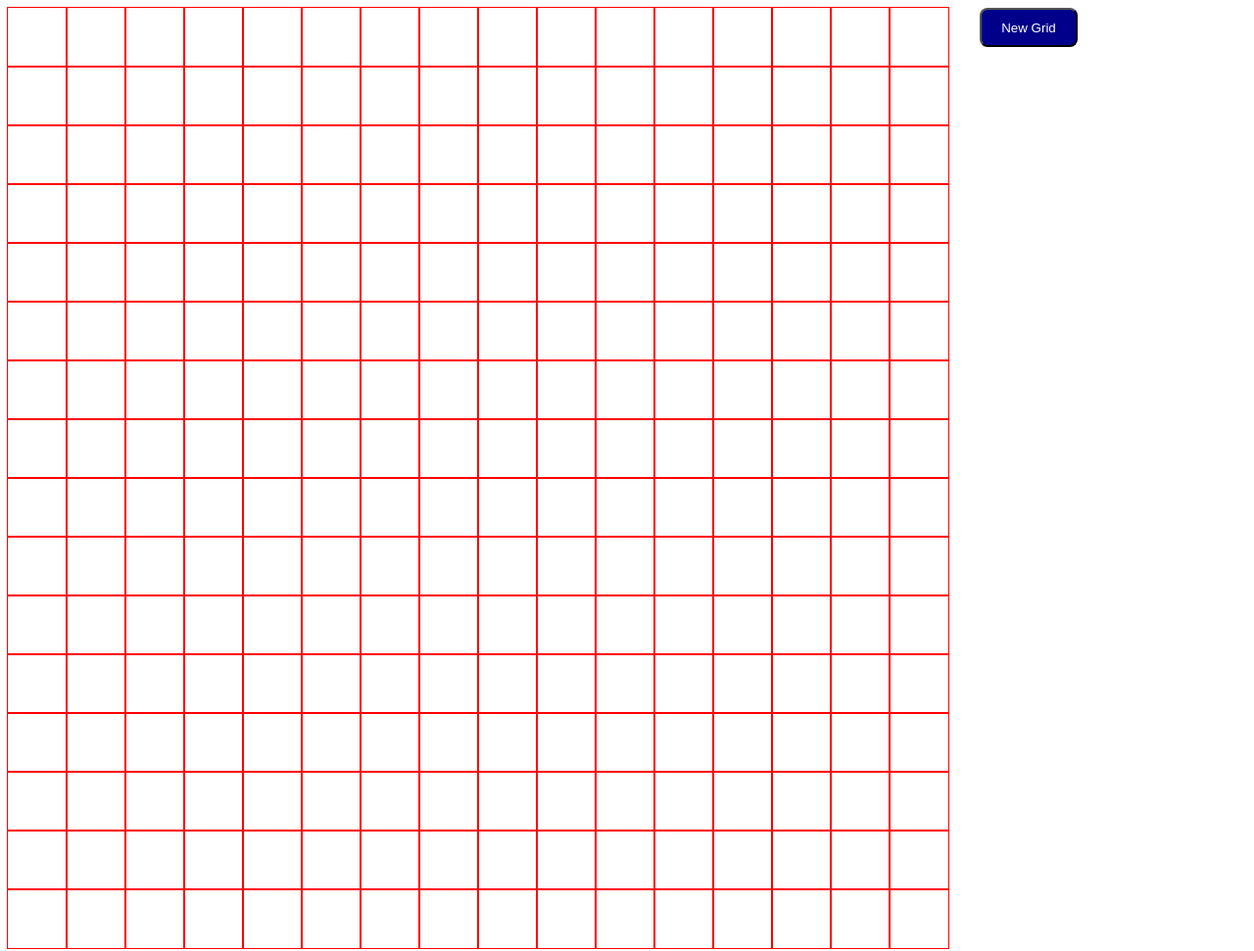
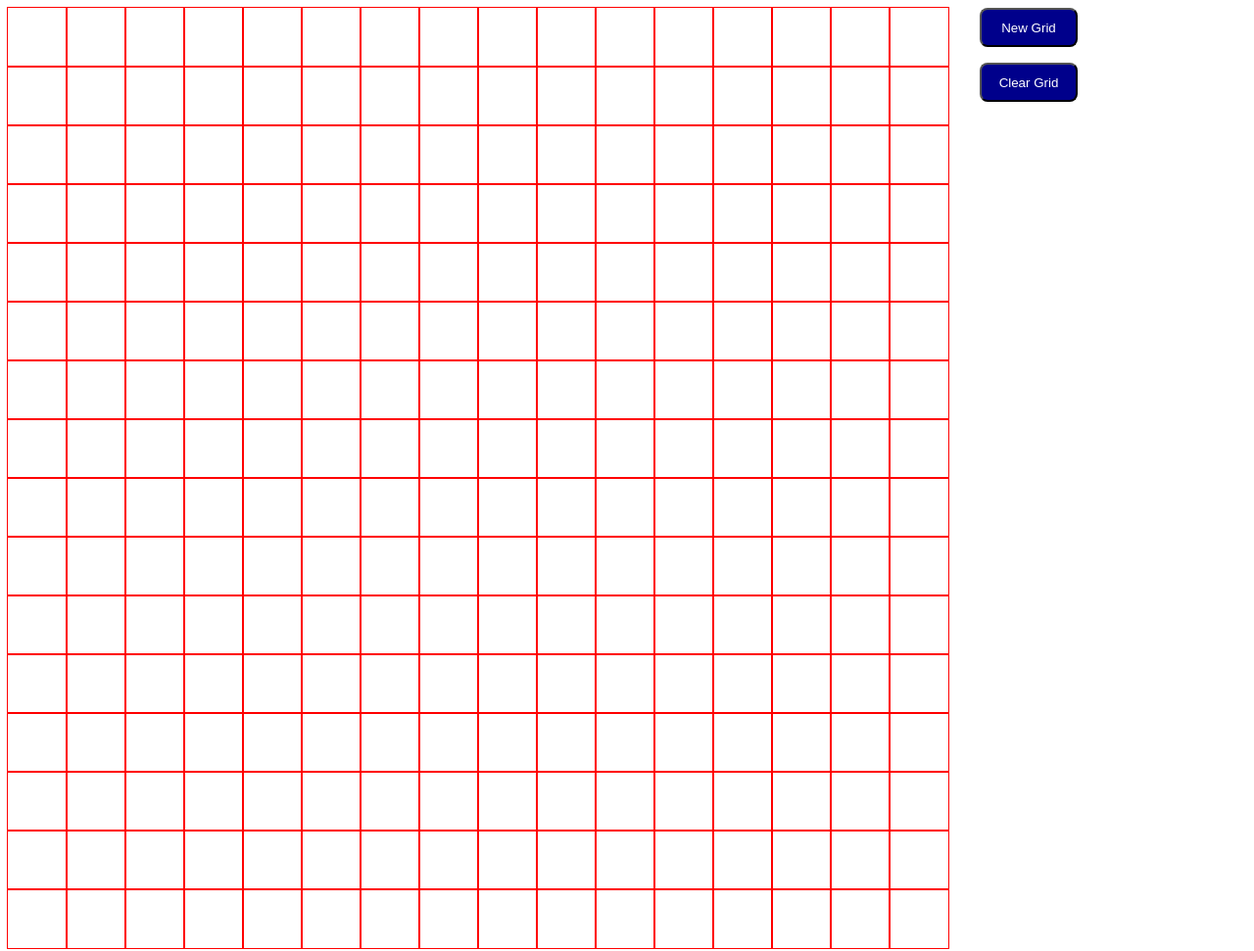
Before and after one commit to TenzinPlatter/etch-a-sketch-odin, a plain HTML site: page index.html in a window 1280 px wide. Shown: the whole page at 98% size. Drawn offline with Linux system fonts and the light colour scheme.

Commit message:
added clear grid button

```diff
--- a/main.js
+++ b/main.js
@@ -74,13 +74,33 @@ function hoveredSquare(square) {
 	square.style.backgroundColor = `rgb(${r}, ${g}, ${b})`;
 	square.style.opacity = "0.1";
 }
+function getButtons() {
+	const newGridButton = getGridButton();
+	const clearGridButton = getClearButton();
+
+	const container = document.createElement('div');
+	container.classList.add("buttons-container");
+
+	container.appendChild(newGridButton);
+	container.appendChild(clearGridButton);
+
+	return container;
+}
+
+function getClearButton() {
+	const button = document.createElement("button");
+	button.classList.add("clear");
+	button.textContent = "Clear Grid";
+
+	return button;
+}
 
 function init(body) {
 	const grid = getGrid(16);
-	const newGridButton = getGridButton();
+	const buttons = getButtons();
 
 	body.appendChild(grid);
-	body.appendChild(newGridButton);
+	body.appendChild(buttons)
 }
 
 
--- a/style.css
+++ b/style.css
@@ -11,10 +11,16 @@ body {
 	gap: 32px;
 }
 
-button.new-grid {
+button {
 	border-radius: 8px;
 	background: darkblue;
 	color: white;
 	width: 100px;
 	height: 40px;
 }
+
+.buttons-container {
+	display: flex;
+	flex-direction: column;
+	gap: 16px;
+}
```
